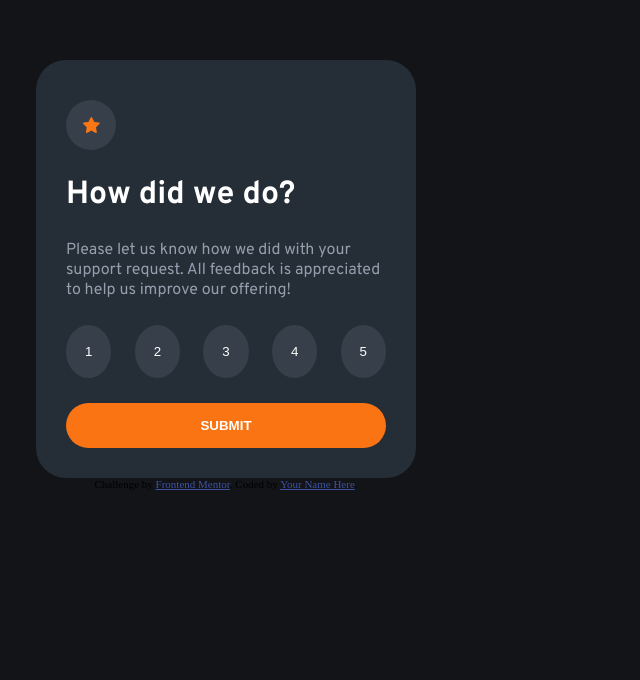
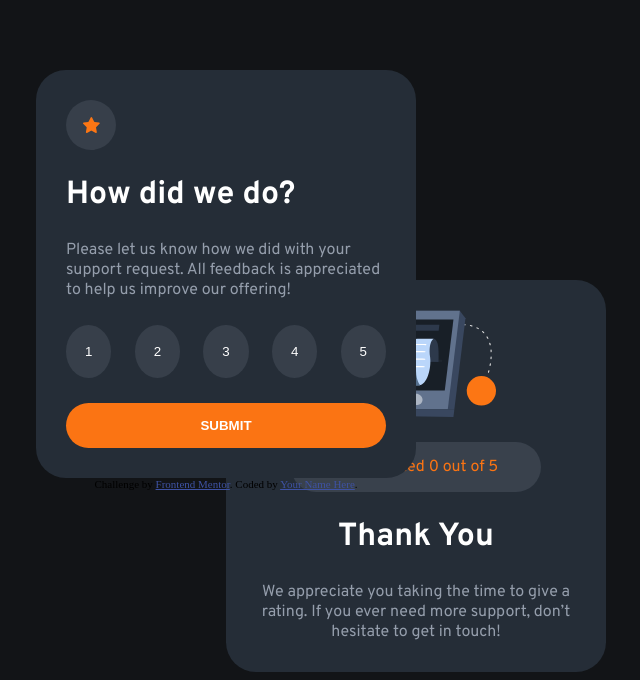
Before and after one commit to Damsithcoder/Interactive-Rating-Component, a plain HTML site: page index.html in a window 1280 px wide. Shown: the part 120-800 px from the top of the page, without its empty margins (414-1054 px from the left). Drawn offline with Linux system fonts and the light colour scheme.

Commit message:
Update index.html

```diff
--- a/index.html
+++ b/index.html
@@ -59,7 +59,8 @@
       align-items: center;
     }
     .thank-you-card{
-      top: 180px;
+      top: 50%;
+      left: 50%;
       text-align: center;
       position: absolute;
       z-index: -1;
```
